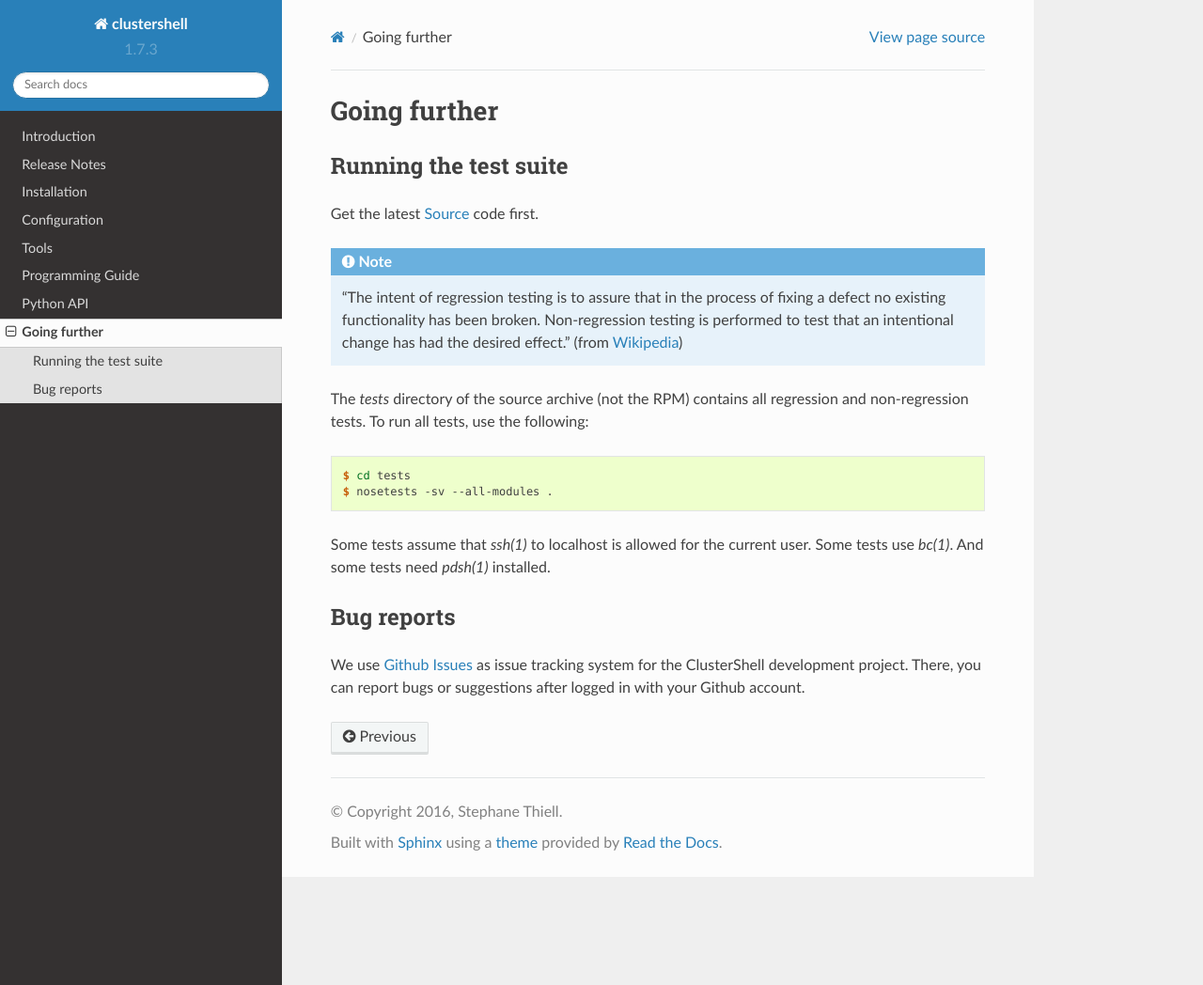
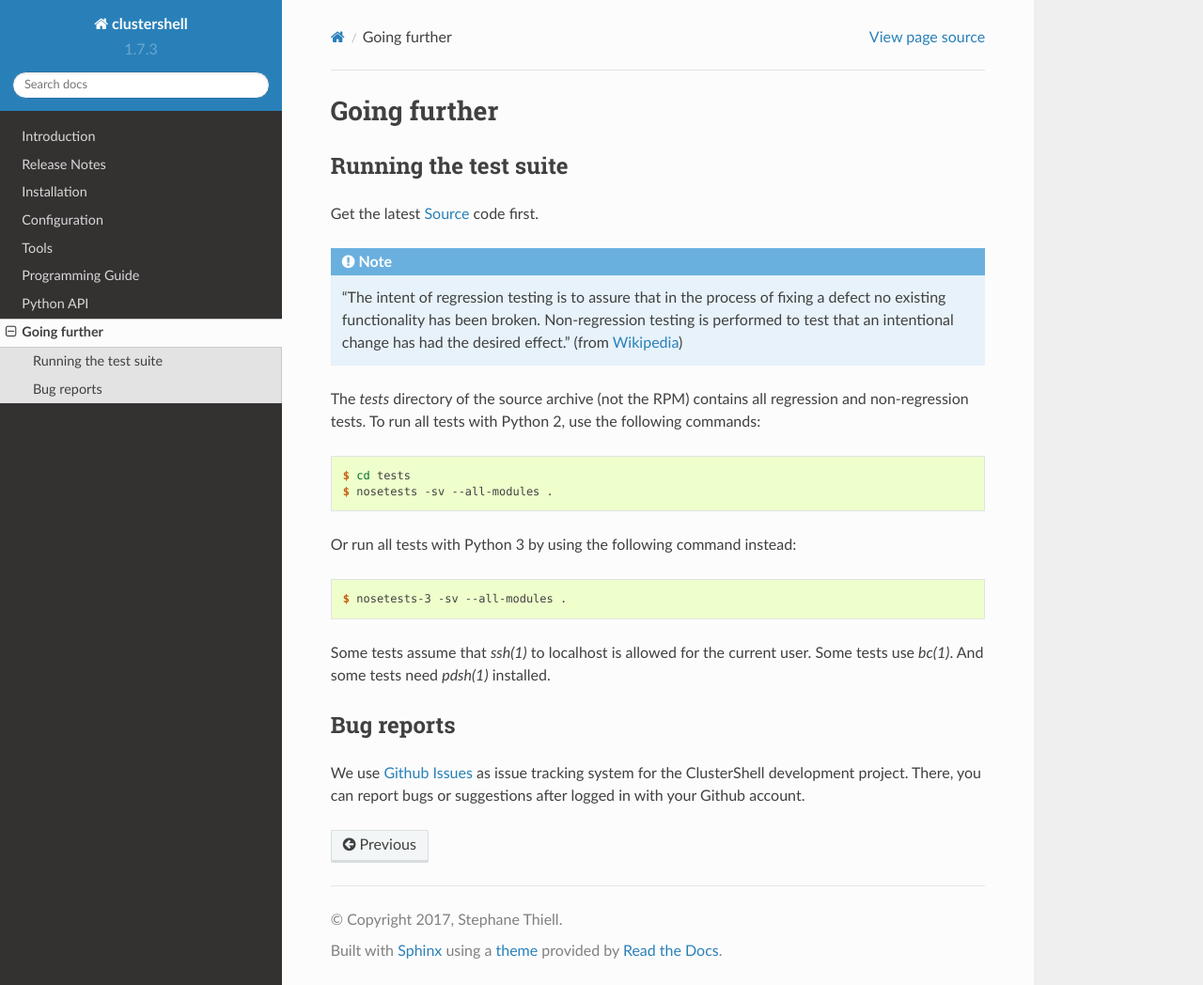
Before and after one commit to cea-hpc/clustershell, a Sphinx documentation site: the page built from doc/sphinx/further.rst, in a window 1280 px wide and 1048 px high. Shown: the whole window at 94% size. Built offline with Sphinx 7.4.7 and the Read the Docs theme 2.0.0, drawn with Linux system fonts in a browser that asks for light colours.

Commit message:
Update ChangeLog and doc for Python 3 support (#337)
This patch is the last one of the Python 3 support work.

Closes #337.

Change-Id: Ib6d3109ed05e671511e1d86de056ad601c770558
Signed-off-by: Stephane Thiell <sthiell@stanford.edu>
Signed-off-by: Aurelien Degremont <aurelien.degremont@cea.fr>

```diff
--- a/doc/sphinx/conf.py
+++ b/doc/sphinx/conf.py
@@ -41,7 +41,7 @@ master_doc = 'index'
 
 # General information about the project.
 project = u'clustershell'
-copyright = u'2016, Stephane Thiell'
+copyright = u'2017, Stephane Thiell'
 
 # The version info for the project you're documenting, acts as replacement for
 # |version| and |release|, also used in various other places throughout the
--- a/doc/sphinx/further.rst
+++ b/doc/sphinx/further.rst
@@ -14,10 +14,15 @@ Get the latest :ref:`install-source` code first.
    effect." (from `Wikipedia`_)
 
 The *tests* directory of the source archive (not the RPM) contains all
-regression and non-regression tests. To run all tests, use the following::
+regression and non-regression tests. To run all tests with Python 2, use the
+following commands::
 
     $ cd tests
     $ nosetests -sv --all-modules .
+
+Or run all tests with Python 3 by using the following command instead::
+
+    $ nosetests-3 -sv --all-modules .
 
 Some tests assume that *ssh(1)* to localhost is allowed for the current user.
 Some tests use *bc(1)*. And some tests need *pdsh(1)* installed.
--- a/doc/sphinx/install.rst
+++ b/doc/sphinx/install.rst
@@ -16,7 +16,7 @@ Requirements
 ------------
 
 ClusterShell should work with any Unix [#]_ operating systems which provides
-Python 2.6 or 2.7 and OpenSSH or any compatible Secure Shell clients.
+Python 2.6, 2.7 or 3.x and OpenSSH or any compatible Secure Shell clients.
 
 Furthermore, ClusterShell's engine has been optimized when the ``poll()``
 syscall is available or even better, when the ``epoll_wait()`` syscall is
--- a/setup.py
+++ b/setup.py
@@ -78,6 +78,7 @@ setup(name='ClusterShell',
           "Programming Language :: Python",
           "Programming Language :: Python :: 2.6",
           "Programming Language :: Python :: 2.7",
+          "Programming Language :: Python :: 3",
           "Topic :: Software Development :: Libraries :: Python Modules",
           "Topic :: System :: Clustering",
           "Topic :: System :: Distributed Computing"
```
Also changed, not shown: other parts of doc/sphinx/install.rst (+1 -1 lines), 1 other file.
